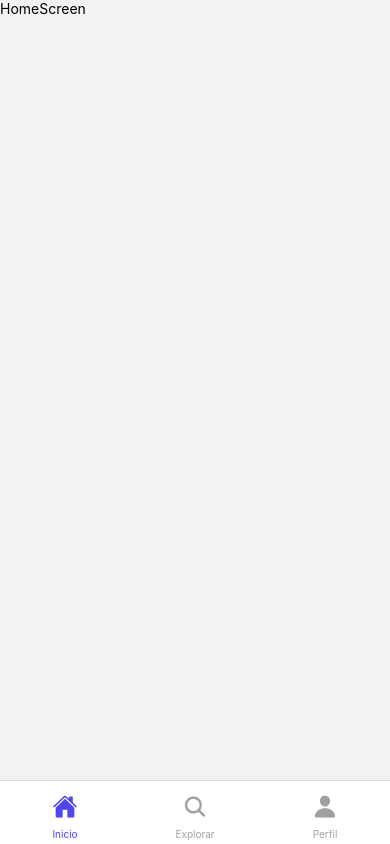
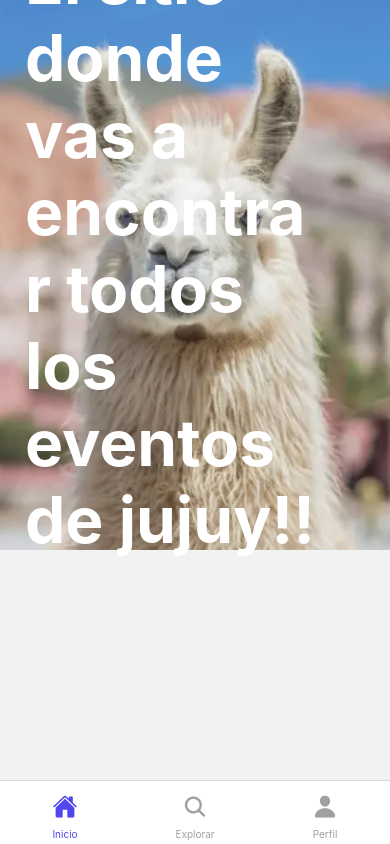
Before and after one commit to fas23/pilis-fswd-mod5-sajama-zerpa-aparicio, a React Native app: screen /Main in a window 390 px wide. Built offline with nearby package versions, Linux system fonts and the light colour scheme.

Commit message:
Home&UserScreen

```diff
--- a/src/screens/home/HomeScreen.jsx
+++ b/src/screens/home/HomeScreen.jsx
@@ -1,10 +1,16 @@
-import React from "react";
-import { View, Text } from "react-native";
+
+import React from 'react'
+import { ImageBackground, SafeAreaView, Text } from 'react-native'
+import { styles } from './HomeScreen.styles'
 
 export const HomeScreen = () => {
   return (
-    <View>
-      <Text>HomeScreen</Text>
-    </View>
-  );
-};
+    <SafeAreaView style={styles.container}>
+      <ImageBackground style={styles.bgImage} source={require('../../../assets/llamaJujuy.png')}>
+        <Text style={styles.title}>
+          El sitio donde vas a encontrar todos los eventos de jujuy!!
+        </Text>
+      </ImageBackground>
+    </SafeAreaView>
+  )
+}
--- /dev/null
+++ b/src/screens/home/HomeScreen.styles.js
@@ -0,0 +1,23 @@
+import { StyleSheet, StatusBar } from 'react-native'
+import { FONT_SIZE, COLORS } from '../../utils/theme'
+
+export const styles = StyleSheet.create({
+  container: {
+    flex: 1,
+    marginTop: StatusBar.currentHeight
+  },
+  bgImage: {
+    resizeMode: 'cover',
+    width: '100%',
+    height: 600,
+    justifyContent: 'center',
+    top: -50
+  },
+  title: {
+    fontSize: FONT_SIZE.xxxl,
+    fontWeight: 'bold',
+    color: COLORS.white,
+    width: '75%',
+    marginLeft: 25
+  }
+})
--- a/src/user/UserInfoScreen.jsx
+++ b/src/user/UserInfoScreen.jsx
@@ -1,21 +1,46 @@
-import React, { useContext } from "react";
-import { View, Text, ScrollView, TouchableOpacity } from "react-native";
-import { styles } from "./UserInfoScreen.styles";
-import { UserContext } from "../contexts/UserContext";
+
+import React, { useContext } from 'react'
+import { View, Text, Image, TouchableOpacity, ScrollView } from 'react-native'
+import { styles } from './UserInfoScreen.styles'
+import { UserContext } from '../contexts/UserContext'
 
 export const UserInfoScreen = () => {
-  const { currentUser, setCurrentUser } = useContext(UserContext);
+  const { currentUser, setCurrentUser } = useContext(UserContext)
 
   const handleLogout = () => {
-    setCurrentUser(null);
-  };
+    setCurrentUser(null)
+  }
 
   return (
     <ScrollView style={styles.container}>
-      <Text>Info User</Text>
-      <TouchableOpacity style={styles.button} onPress={handleLogout}>
-        <Text style={styles.buttonText}>Salir</Text>
-      </TouchableOpacity>
+      <View style={styles.header}>
+        <Image
+          style={styles.profileImage}
+          source={require('../../assets/llamaJujuy.png')}
+        />
+        <View style={styles.profileInfo}>
+          <Text style={styles.profileName}>{currentUser.username}</Text>
+          <Text style={styles.profileLocation}>Jujuy, Argentina</Text>
+        </View>
+        <TouchableOpacity style={styles.button} onPress={handleLogout}>
+          <Text style={styles.buttonText}>Salir</Text>
+        </TouchableOpacity>
+      </View>
+      <View style={styles.content}>
+        <Text style={styles.sectionTitle}>Sobre mi</Text>
+        <Text style={styles.sectionText}>
+          Lorem ipsum dolor sit amet, consectetur adipiscing elit. Sed ut
+          tellus eu nisi tincidunt ultrices. Morbi id dictum ipsum. Nunc nec
+          lacus massa. Integer eget elit non elit sodales maximus.
+        </Text>
+        <Text style={styles.sectionTitle}>Intereses</Text>
+        <Text style={styles.sectionText}>
+          Lorem ipsum dolor sit amet, consectetur adipiscing elit. Sed ut
+          tellus eu nisi tincidunt ultrices. Morbi id dictum ipsum. Nunc nec
+          lacus massa. Integer eget elit non elit sodales maximus.
+        </Text>
+      </View>
+
     </ScrollView>
-  );
-};
+  )
+}
--- a/src/user/UserInfoScreen.styles.js
+++ b/src/user/UserInfoScreen.styles.js
@@ -1,11 +1,50 @@
-import { StatusBar, StyleSheet } from 'react-native';
-import { COLORS } from '../utils/theme';
+
+import { StatusBar, StyleSheet } from 'react-native'
+import { COLORS } from '../utils/theme'
 
 export const styles = StyleSheet.create({
   container: {
     flex: 1,
     backgroundColor: '#fff',
     marginTop: StatusBar.currentHeight
+  },
+  header: {
+    backgroundColor: '#F0F0F0',
+    flexDirection: 'row',
+    padding: 20,
+    borderBottomColor: '#EFEFEF',
+    borderBottomWidth: 1
+  },
+  profileImage: {
+    width: 80,
+    height: 80,
+    borderRadius: 40,
+    marginRight: 5
+  },
+  profileInfo: {
+    justifyContent: 'center'
+  },
+  profileName: {
+    fontSize: 24,
+    fontWeight: 'bold'
+  },
+  profileLocation: {
+    fontSize: 16,
+    color: '#777'
+  },
+  content: {
+    flex: 1,
+    padding: 20
+  },
+  sectionTitle: {
+    fontSize: 20,
+    fontWeight: 'bold',
+    marginBottom: 10
+  },
+  sectionText: {
+    fontSize: 16,
+    marginBottom: 20,
+    lineHeight: 24
   },
   button: {
     justifyContent: 'center',
```
Also changed, not shown: assets/llamaJujuy.png (added), src/screens/home/HomeSreen.styles.js (deleted). Lines whose indentation alone changed are shown as unchanged.
